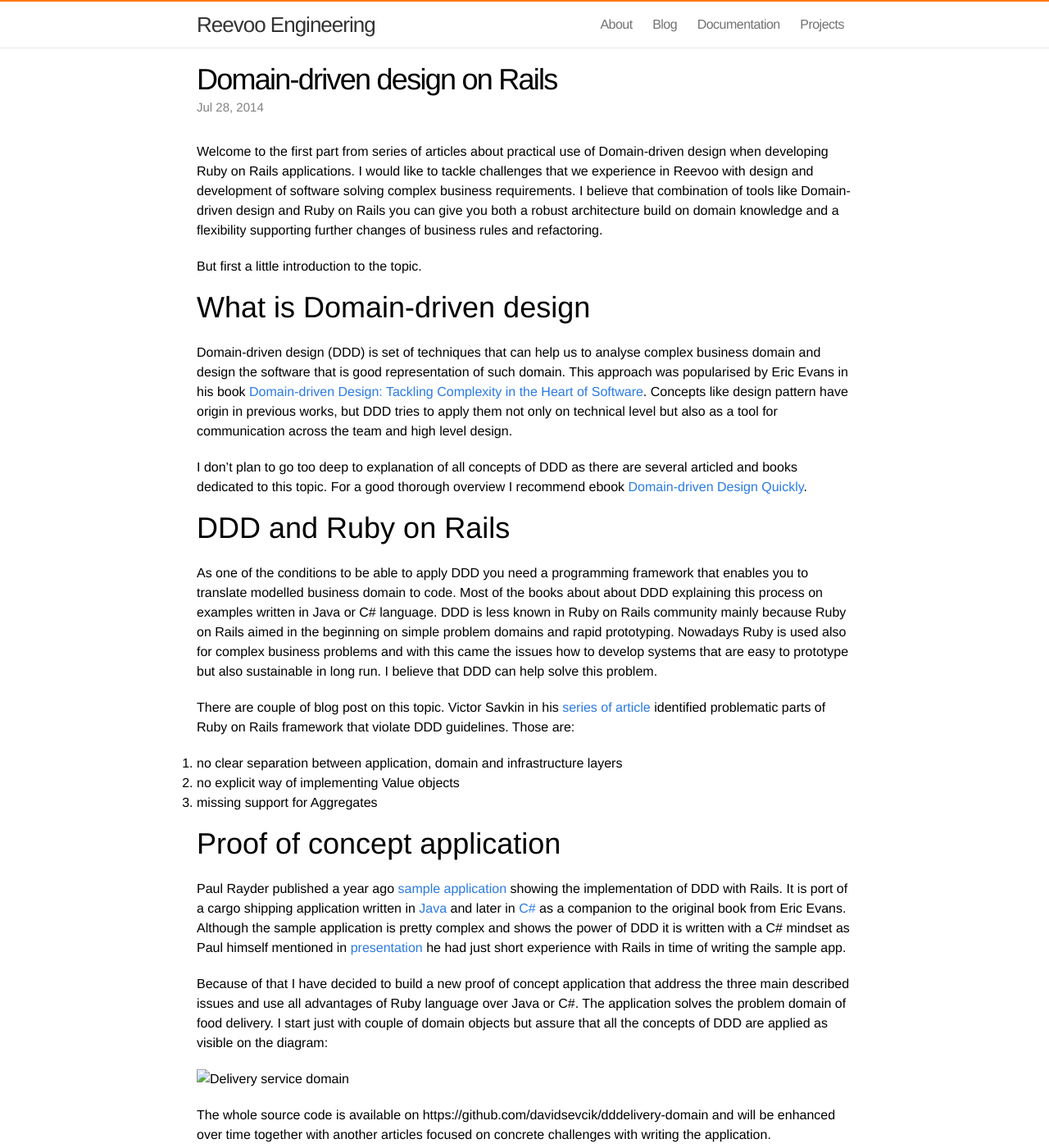
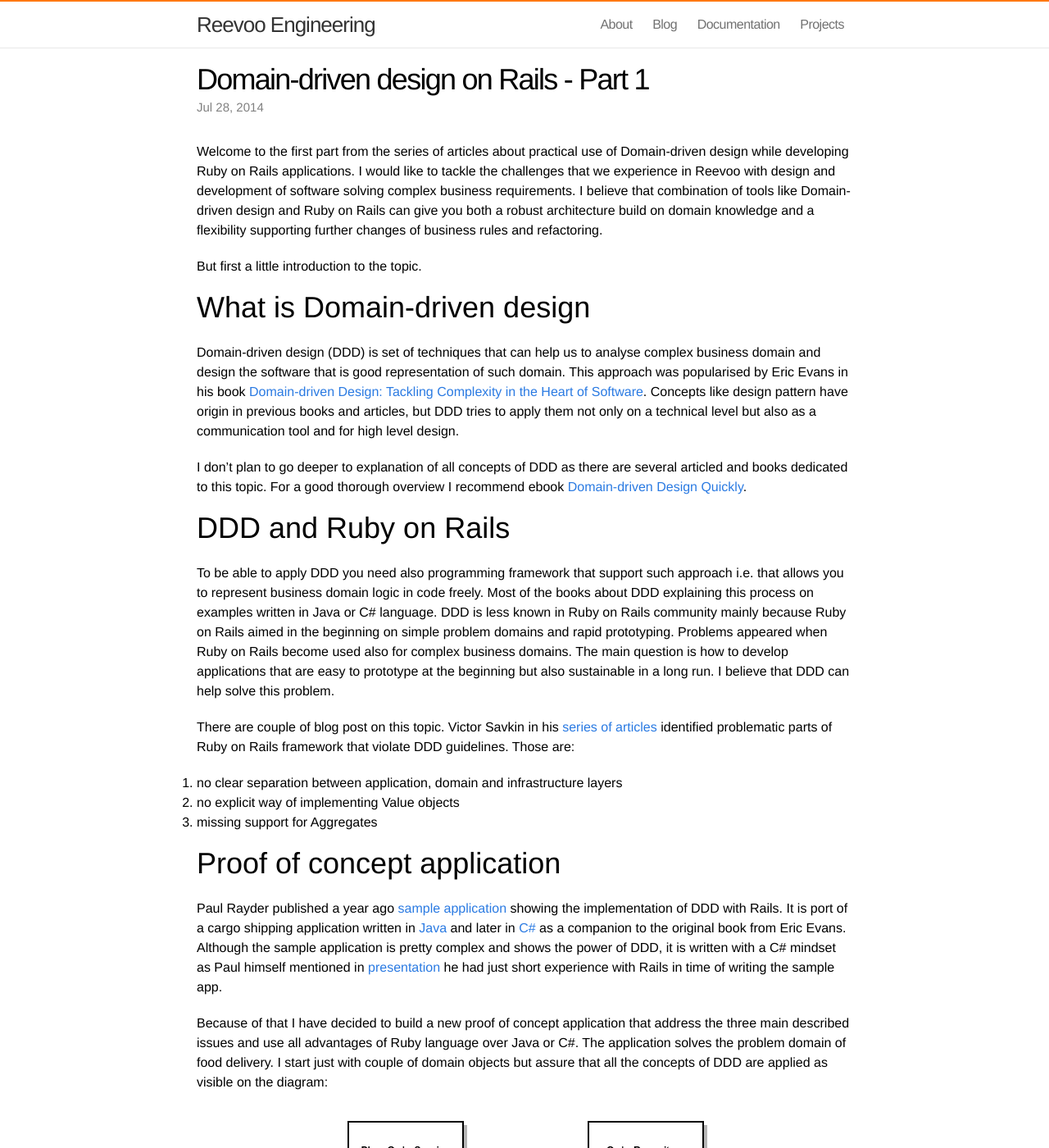
Before and after one commit to reevoo/reevoo.github.io, a Jekyll site: the page built from _posts/2014-07-27-ddd-with-ruby.markdown, in a window 1280 px wide and 1400 px high. Shown: the whole window at 82% size. Built offline with Jekyll 4.4.1, drawn with Linux system fonts in a browser that asks for light colours; comment, search, counter and statistics services are not loaded; some of the changed text lies outside the part shown.

Commit message:
Corrections and moved image

```diff
--- a/_posts/2014-07-27-ddd-with-ruby.markdown
+++ b/_posts/2014-07-27-ddd-with-ruby.markdown
@@ -1,28 +1,28 @@
 ---
 layout: post
-title:  "Domain-driven design on Rails"
+title:  "Domain-driven design on Rails - Part 1"
 date:   2014-07-28 10:58:44
 categories: "domain-driven design"
 ---
 
 
-Welcome to the first part from series of articles about practical use of Domain-driven design when developing Ruby on Rails applications. I would like to tackle challenges that we experience in Reevoo with design and development of software solving complex business requirements. I believe that combination of tools like Domain-driven design and Ruby on Rails you can give you both a robust architecture build on domain knowledge and a flexibility supporting further changes of business rules and refactoring.
+Welcome to the first part from the series of articles about practical use of Domain-driven design while developing Ruby on Rails applications. I would like to tackle the challenges that we experience in Reevoo with design and development of software solving complex business requirements. I believe that combination of tools like Domain-driven design and Ruby on Rails can give you both a robust architecture build on domain knowledge and a flexibility supporting further changes of business rules and refactoring.
 
 But first a little introduction to the topic.
 
 
 # What is Domain-driven design
 
-Domain-driven design (DDD) is set of techniques that can help us to analyse complex business domain and design the software that is good representation of such domain. This approach was popularised by Eric Evans in his book [Domain-driven Design: Tackling Complexity in the Heart of Software](Domain-driven Design: Tackling Complexity in the Heart of Software). Concepts like design pattern have origin in previous works, but DDD tries to apply them not only on technical level but also as a tool for communication across the team and high level design.
+Domain-driven design (DDD) is set of techniques that can help us to analyse complex business domain and design the software that is good representation of such domain. This approach was popularised by Eric Evans in his book [Domain-driven Design: Tackling Complexity in the Heart of Software](Domain-driven Design: Tackling Complexity in the Heart of Software). Concepts like design pattern have origin in previous books and articles, but DDD tries to apply them not only on a technical level but also as a communication tool and for high level design.
 
-I don't plan to go too deep to explanation of all concepts of DDD as there are several articled and books dedicated to this topic. For a good thorough overview I recommend ebook [Domain-driven Design Quickly](http://www.infoq.com/minibooks/domain-driven-design-quickly).
+I don't plan to go deeper to explanation of all concepts of DDD as there are several articled and books dedicated to this topic. For a good thorough overview I recommend ebook [Domain-driven Design Quickly](http://www.infoq.com/minibooks/domain-driven-design-quickly).
 
 
 # DDD and Ruby on Rails
 
-As one of the conditions to be able to apply DDD you need a programming framework that enables you to translate modelled business domain to code. Most of the books about about DDD explaining this process on examples written in Java or C# language. DDD is less known in Ruby on Rails community mainly because Ruby on Rails aimed in the beginning on simple problem domains and rapid prototyping. Nowadays Ruby is used also for complex business problems and with this came the issues how to develop systems that are easy to prototype but also sustainable in long run. I believe that DDD can help solve this problem.
+To be able to apply DDD you need also programming framework that support such approach i.e. that allows you to represent  business domain logic in code freely. Most of the books about DDD explaining this process on examples written in Java or C# language. DDD is less known in Ruby on Rails community mainly because Ruby on Rails aimed in the beginning on simple problem domains and rapid prototyping.  Problems appeared when Ruby on Rails become used also for complex business domains. The main question is how to develop applications that are easy to prototype at the beginning but also sustainable in a long run. I believe that DDD can help solve this problem.
 
-There are couple of blog post on this topic. Victor Savkin in his [series of article](http://victorsavkin.com/ddd) identified problematic parts of Ruby on Rails framework that violate DDD guidelines. Those are:
+There are couple of blog post on this topic. Victor Savkin in his [series of articles](http://victorsavkin.com/ddd) identified problematic parts of Ruby on Rails framework that violate DDD guidelines. Those are:
 
 1. no clear separation between application, domain and infrastructure layers
 2. no explicit way of implementing Value objects
@@ -31,23 +31,19 @@ There are couple of blog post on this topic. Victor Savkin in his [series of art
 
 # Proof of concept application
 
-Paul Rayder published a year ago [sample application](https://github.com/paulrayner/ddd_sample_app_ruby) showing the implementation of DDD with Rails. It is port of a cargo shipping application written in [Java](https://github.com/patrikfr/dddsample) and later in [C#](https://github.com/SzymonPobiega/DDDSample.Net) as a companion to the original book from Eric Evans. Although the sample application is pretty complex and shows the power of DDD it is written with a C# mindset as Paul himself mentioned in [presentation](http://skillsmatter.com/podcast/design-architecture/paul-rayner/mh-7679) he had just short experience with Rails in time of writing the sample app.
+Paul Rayder published a year ago [sample application](https://github.com/paulrayner/ddd_sample_app_ruby) showing the implementation of DDD with Rails. It is port of a cargo shipping application written in [Java](https://github.com/patrikfr/dddsample) and later in [C#](https://github.com/SzymonPobiega/DDDSample.Net) as a companion to the original book from Eric Evans. Although the sample application is pretty complex and shows the power of DDD, it is written with a C# mindset as Paul himself mentioned in [presentation](http://skillsmatter.com/podcast/design-architecture/paul-rayner/mh-7679) he had just short experience with Rails in time of writing the sample app.
 
 Because of that I have decided to build a new proof of concept application that address the three main described issues and use all advantages of Ruby language over Java or C#. The application solves the problem domain of food delivery. I start just with couple of domain objects but assure that all the concepts of DDD are applied as visible on the diagram:
 
-![Delivery service domain](delivery_service_ddd.png)
+![Delivery service domain](/images/delivery_service_ddd.png)
 
-The whole source code is available on https://github.com/davidsevcik/dddelivery-domain and will be enhanced over time together with another articles focused on concrete challenges with writing the application.
-
-
-## Part 1: Separation of a domain and application layer
-
+The initial source code is available on https://github.com/davidsevcik/dddelivery and is going to be enhanced over the time together with another articles focused on concrete challenges with writing this application.
 
 
 
 # Other resources
 
-* http://www.slideshare.net/dwhelan/domain-driven-design-and-hexagonal-srchitecture-with-rails
-* https://skillsmatter.com/skillscasts/3409-hexagonal-rails
-* http://confreaks.com/videos/759-rubymidwest2011-keynote-architecture-the-lost-years
-* http://www.amazon.co.uk/Implementing-Domain-Driven-Design-Vaughn-Vernon/dp/0321834577/ref=pd_sim_b_1?ie=UTF8&refRID=19GPGRHEXPFM92A015P8
+* [DDD and Hexagonal architecture with Rails presentation slides](http://www.slideshare.net/dwhelan/domain-driven-design-and-hexagonal-srchitecture-with-rails)
+* [Hexagonal architecture with Rail talk](https://skillsmatter.com/skillscasts/3409-hexagonal-rails)
+* [Architecture of the lost years talk by Uncle Bob](http://confreaks.com/videos/759-rubymidwest2011-keynote-architecture-the-lost-years)
+* [Implementing Domain-Driven Design book](http://www.amazon.co.uk/Implementing-Domain-Driven-Design-Vaughn-Vernon/dp/0321834577/ref=pd_sim_b_1?ie=UTF8&refRID=19GPGRHEXPFM92A015P8)
```
Also changed, not shown: images/delivery_service_ddd.png (renamed from _posts/delivery_service_ddd.png).
